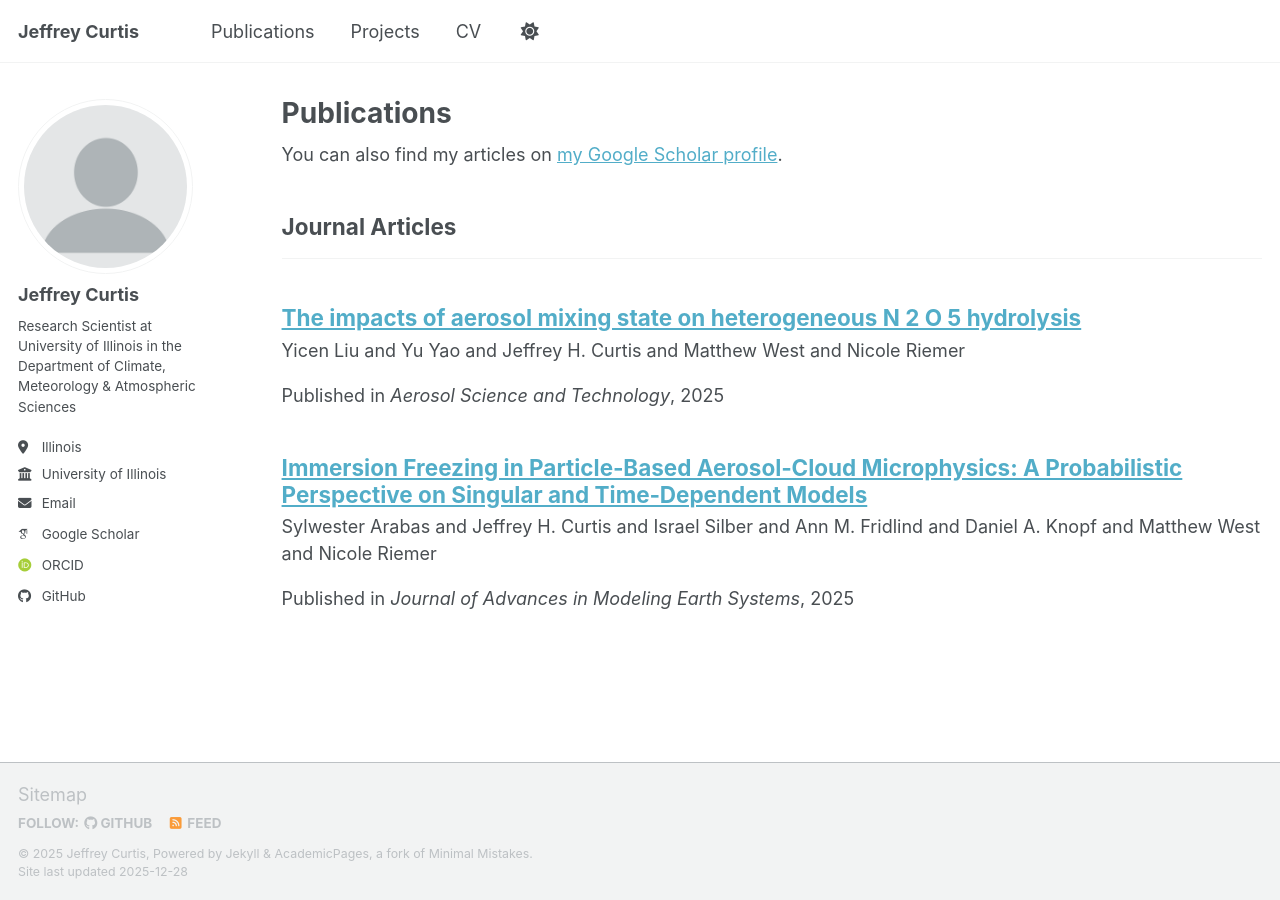
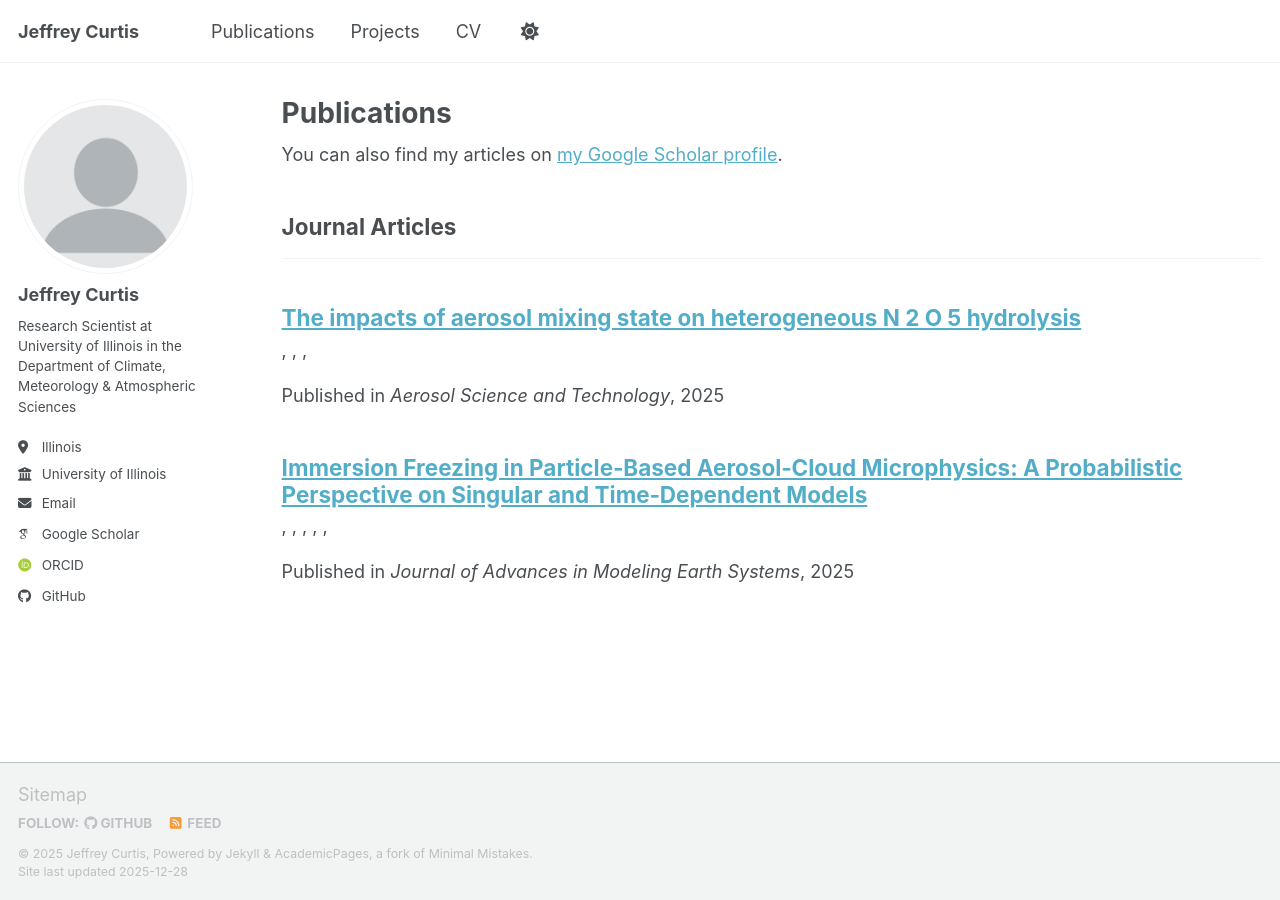
Before and after one commit to jcurtis2/jcurtis2.github.io, a Jekyll site: the page built from _pages/publications.html, in a window 1280 px wide. Built offline with Jekyll 4.4.1, drawn with Linux system fonts in a browser that asks for light colours; some web fonts are replaced; a script bundle is joined from its source files by our own code; library files that are not in the unit come from our copies.

Commit message:
edit author list a bit

```diff
--- a/_publications/2025-04-01.md
+++ b/_publications/2025-04-01.md
@@ -1,6 +1,6 @@
 ---
 title: 'Immersion Freezing in Particle‐Based Aerosol‐Cloud Microphysics: A Probabilistic Perspective on Singular and Time‐Dependent Models'
-authors: Sylwester Arabas and Jeffrey H. Curtis and Israel Silber and Ann M. Fridlind and Daniel A. Knopf and Matthew West and Nicole Riemer
+authors: Sylwester Arabas, Jeffrey H. Curtis, Israel Silber, Ann M. Fridlind, Daniel A. Knopf, Matthew West and Nicole Riemer
 collection: publications
 category: manuscripts
 date: 2025-04-01
--- a/_publications/2025-04-03.md
+++ b/_publications/2025-04-03.md
@@ -1,6 +1,6 @@
 ---
 title: 'The impacts of aerosol mixing state on heterogeneous N 2 O 5 hydrolysis'
-authors: Yicen Liu and Yu Yao and Jeffrey H. Curtis and Matthew West and Nicole Riemer
+authors: Yicen Liu, Yu Yao, Jeffrey H. Curtis, Matthew West and Nicole Riemer
 collection: publications
 category: manuscripts
 date: 2025-04-01
```
